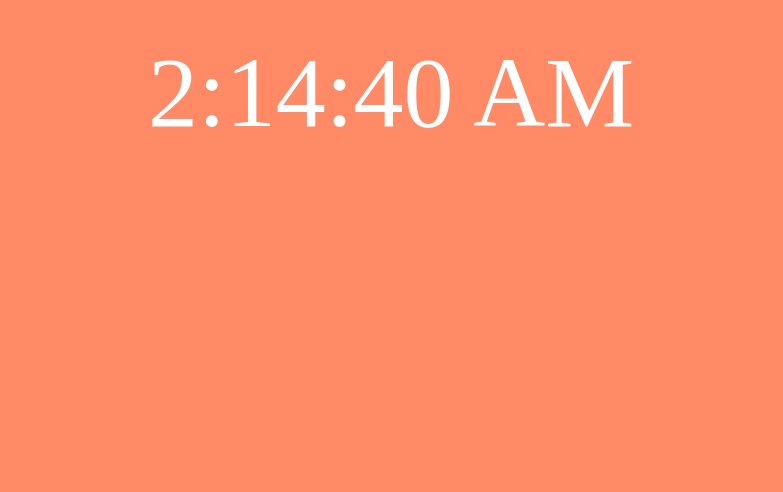
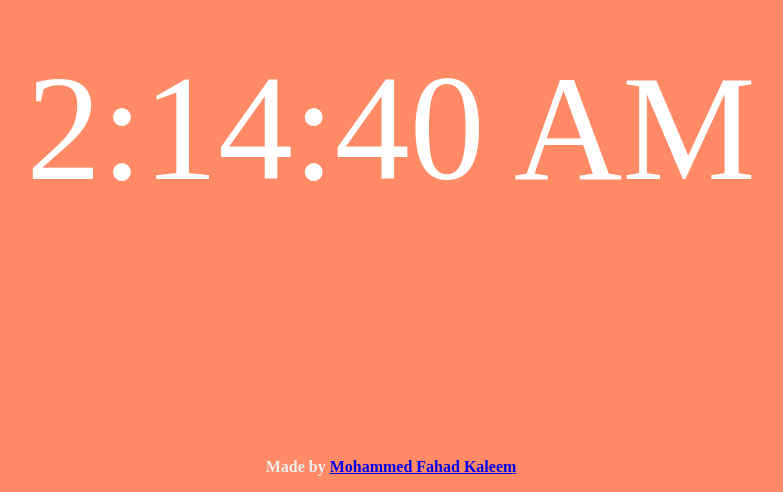
Before and after one commit to fahadkaleem/ClockJS, a plain HTML site: page index.html in a window 1280 px wide. Shown: the part 308-800 px from the top of the page, without its empty margins (249-1032 px from the left). Drawn offline with Linux system fonts and the light colour scheme.

Commit message:
Added Functionality

```diff
--- a/css/style.css
+++ b/css/style.css
@@ -1,13 +1,26 @@
-body{
+body {
     background: #FF8A65;
+    color: #EEEEEE;
 }
 
-.container{
+#clock {
+    height: 100px;
+    width: 800px;
+    margin: auto;
+    position: absolute;
+    top: 0; left: 0; bottom: 0; right: 0;
+    font-family: SansSerif;
+    text-align: center;
     color: white;
+    font-size: 150px;
+}
+
+
+.footer{
     position: absolute;
-    top: 50%;
-    left: 50%;
-    transform: translateX(-50%) translateY(-50%);
-    font-size: 100px;
-
+    text-align: center;
+    right: 0;
+    bottom:0;
+    left: 0;
+    padding: 1rem;
 }
--- a/index.html
+++ b/index.html
@@ -2,13 +2,13 @@
 <html lang="en">
 <head>
     <meta charset="UTF-8">
-    <title>Clock</title>
+    <title>Key Code JS</title>
     <link rel="stylesheet" href="css/style.css">
+
 </head>
-<body onload="startClock()">
-<div class="container">
+<body>
 <div id="clock"></div>
-</div>
+<div class="footer"><strong>Made by <a href="http://fahadkaleem.github.io"> Mohammed Fahad Kaleem </a></strong></div>
 <script src="js/script.js"></script>
 </body>
 </html>
```
